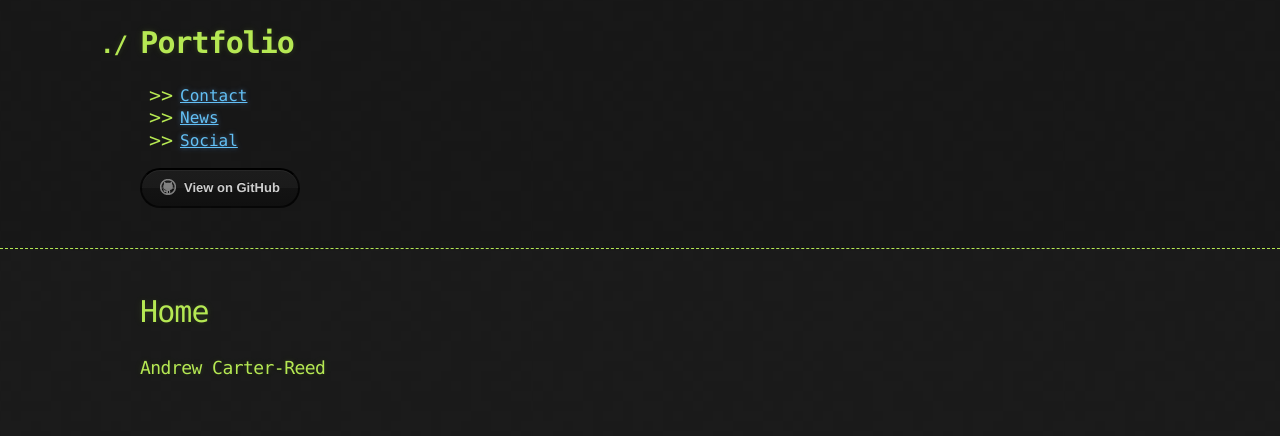
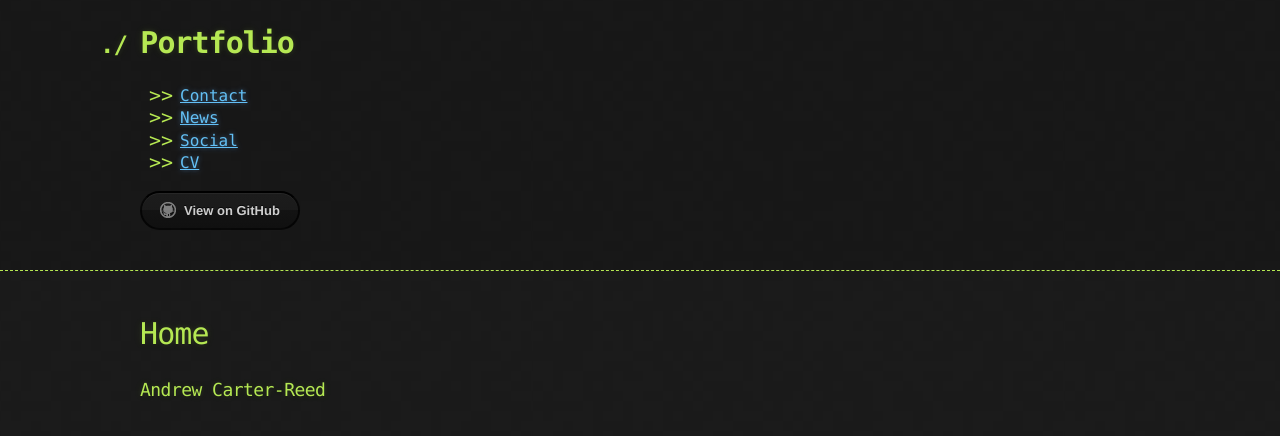
Before and after one commit to OFGAMINGXV/Portfolio, a Jekyll site: the page built from index.md, in a window 1280 px wide. Shown: the top 436 px of the page. Built offline with Jekyll 4.4.1, drawn with Linux system fonts in a browser that asks for light colours; our own code applies the rules of GitHub Pages for plain Markdown files; the repository's description, which GitHub fills in, is left out.

Commit message:
Update nav.html

```diff
--- a/_includes/nav.html
+++ b/_includes/nav.html
@@ -8,4 +8,7 @@
  <li>
    <a href="social">Social</a>
  </li>
+ <li>
+  <a href="cv.html">CV</a>
+ </li>
 </ul>
```
